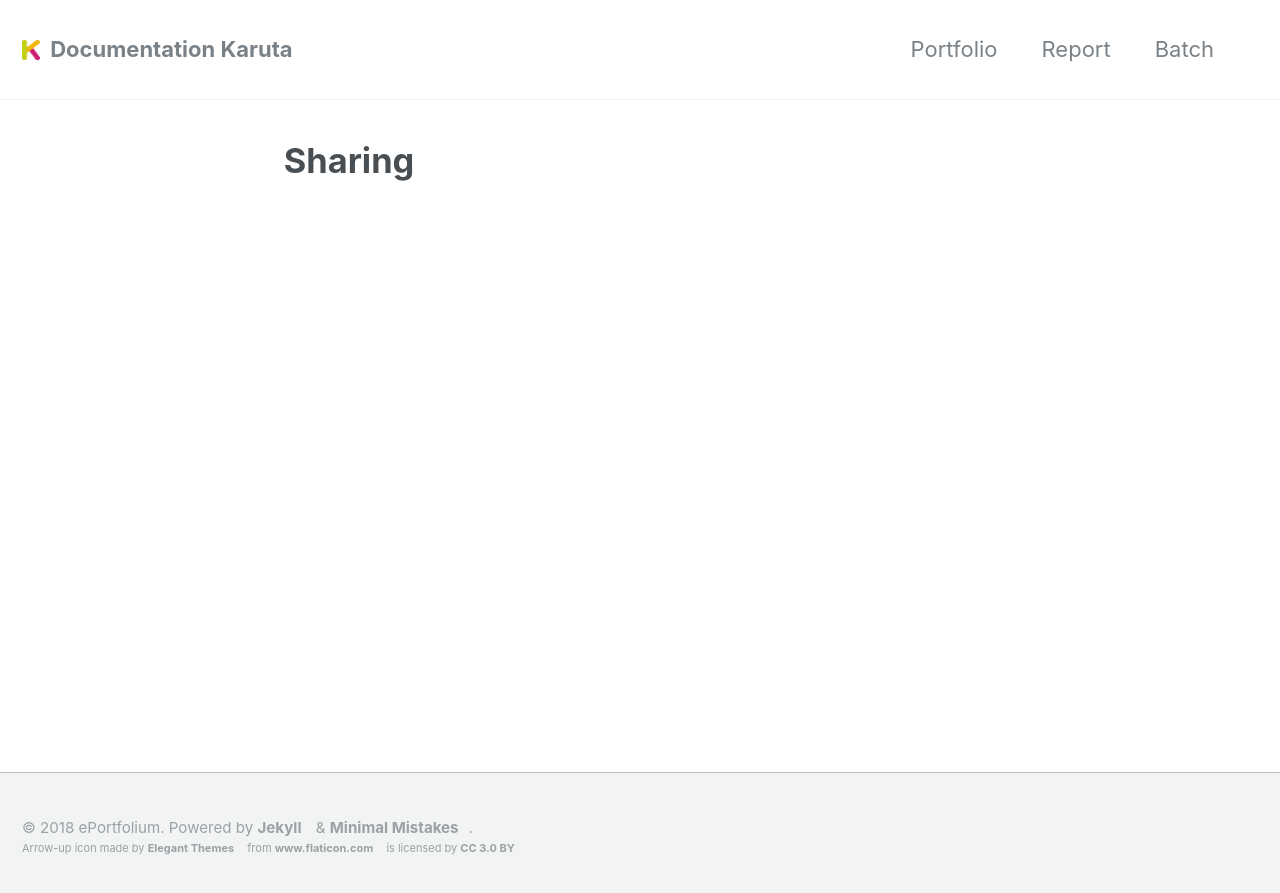
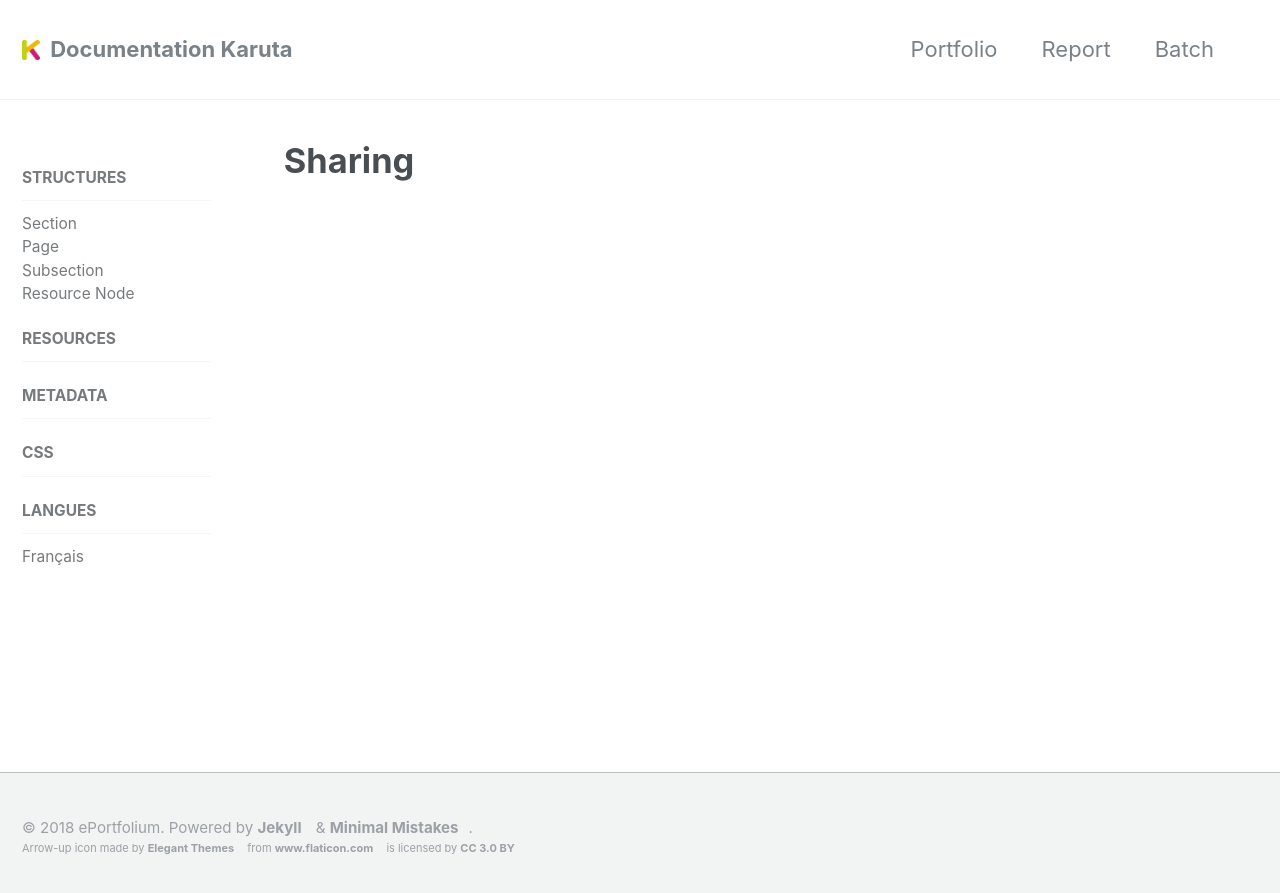
Before and after one commit to karutaproject/karuta-frontend-documentation, a Jekyll site: the page built from _pages/sharing_en.html, in a window 1280 px wide. Shown: the top 893 px of the page. Built offline with Jekyll 4.4.1, drawn with Linux system fonts in a browser that asks for light colours.

Commit message:
Ajout partage

```diff
--- a/_data/navigation.yml
+++ b/_data/navigation.yml
@@ -247,7 +247,7 @@ structures_en:
         url: /structures_fr/
 
 # ====== SHARING_FR =============
-structures_fr:
+sharing_fr:
   - title: Structures
     url: /structures_fr/
   - title: Ressources
@@ -261,7 +261,31 @@ structures_fr:
   - title: Langues
     children:
       - title: "English"
-        url: /structures_en/
+        url: /sharing_en/
+
+# ====== SHARING_EN =============
+sharing_en:
+  - title: Structures
+    url: /structures_en/
+    children:
+      - title: "Section"
+        url: /structures_fr/#asmstructure
+      - title: "Page"
+        url: /structures_fr/#asmunit
+      - title: "Subsection"
+        url: /structures_fr/#asmunitstructure
+      - title: "Resource Node"
+        url: /structures_fr/#asmcontext
+  - title: Resources
+    url: /resources_en/
+  - title: Metadata
+    url: /metadata_en/
+  - title: CSS
+    url: /css_en/
+  - title: Langues
+    children:
+      - title: "Français"
+        url: /sharing_fr/
 
 # ====== RESOURCES_FR =============
 resources_fr:
--- a/_pages/sharing_fr.html
+++ b/_pages/sharing_fr.html
@@ -19,4 +19,4 @@ sidebar:
 <h4>Dans le portfolio</h4>
 <img src='../assets/img/image003.png' width='80%'/>
 
-En construction...
+<p>En construction...</p>
```
